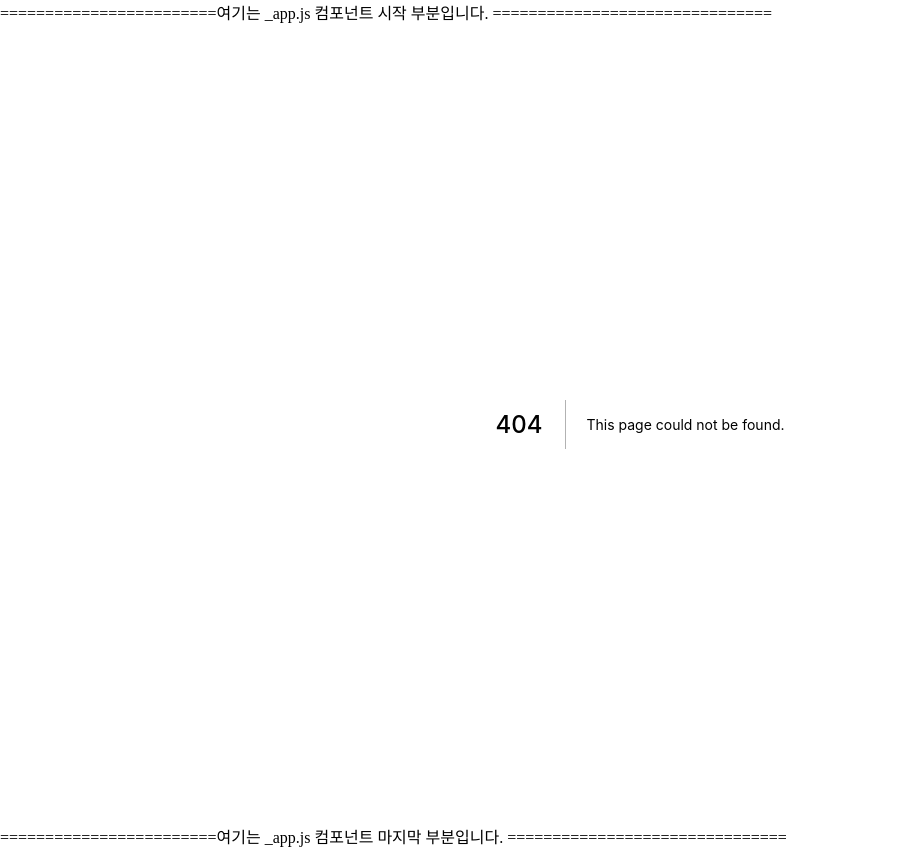
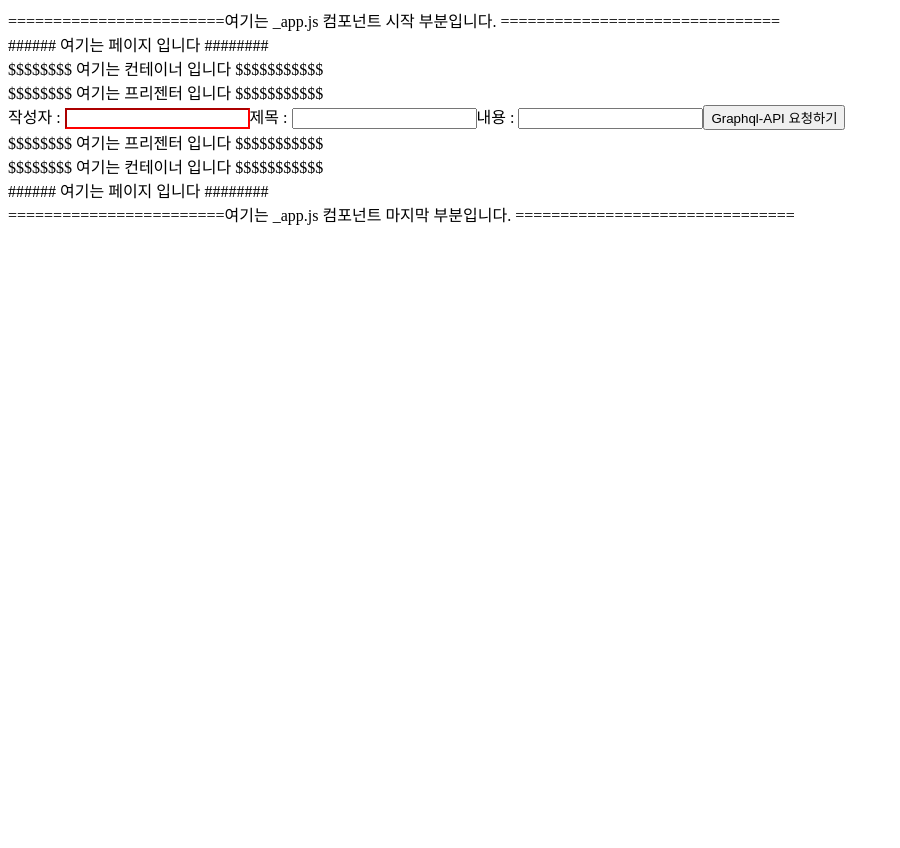
Before and after one commit to kiki8863/frontStudy, a Next.js app in the folder class/: page /section07/07-01-set-state in a window 1280 px wide. Before the commit this address had no page. Shown: the whole page, without its empty margins (0-900 px from the left). After the commit the page ends 800 px from the top, so only its background shows below. Built offline with nearby package versions, Linux system fonts and the light colour scheme.

Commit message:
section 7 완

```diff
--- /dev/null
+++ b/class/pages/section07/07-01-set-state/index.js
@@ -0,0 +1,14 @@
+import BoardWrite from "../../../src/components/units/board/07-write/BoardWrite.container"
+
+export default function GraphqlMutationPage( ) {
+
+
+    // 한 줄일때는 괄호() 필요 없음
+    return (
+        <div>
+            <div>###### 여기는 페이지 입니다 ########</div>
+            <BoardWrite />
+            <div>###### 여기는 페이지 입니다 ########</div>
+        </div>
+    )
+}
--- /dev/null
+++ b/class/src/components/units/board/07-write/BoardWrite.container.js
@@ -0,0 +1,69 @@
+import { useMutation } from "@apollo/client"
+import { useState } from "react";
+import { myGraphqlSet } from "./BoardWrite.queries";                                // export 는 골라서 가져오기 가능
+import BoardWriteUI from "./BoardWrite.presenter";                                  // export default 로 한개만 가져오기
+//import Abcdefg from "./BoardWrite.presenter";                                           // export default 이름 바꿔서 가져오기
+//import Abcdefg, { apple } from "./BoardWrite.presenter";                            // export default 와 export 같이 가져오기
+
+//import * as S from './BoardWrite.style'                                                          // export 한번에 다 가져오기
+//S.BlueButton
+//S.RedInput
+
+
+
+export default function BoardWrite () {
+    const [ isActive, setIsActive ] = useState ( false );
+    const [ writer , setWriter ] = useState();
+    const [ title , setTitle ] = useState();
+    const [ contents , setContents ] = useState();
+
+    const [ myFunction ] = useMutation(myGraphqlSet );
+
+    const onClickSubmit = async () => {
+        const result = await myFunction( {
+            variables : {                               // variables = $ 역할을 함
+                writer : writer,
+                title : title,
+                contents : contents
+            }
+        } );
+        console.log( result );
+    }
+
+    const onChangeWriter = ( event ) => {
+        setWriter( event.target.value );
+
+        if( writer && title && contents  ){
+            setIsActive( true );
+        }
+    }
+
+    const onChangeTitle = ( event ) => {
+        setTitle ( event.target.value );
+
+        if( writer && title && contents  ){
+            setIsActive( true );
+        }
+    }
+
+    const onChangeContents = ( event ) => {
+        setContents ( event.target.value );
+
+        if( writer && title && contents  ){
+            setIsActive( true );
+        }
+    }
+    return (
+        <div>
+            <div>$$$$$$$$ 여기는 컨테이너 입니다 $$$$$$$$$$$</div>
+            <BoardWriteUI
+            onClickSubmit = {onClickSubmit }
+            onChangeWriter = {onChangeWriter}
+            onChangeTitle = {onChangeTitle}
+            onChangeContents ={onChangeContents}
+            isActive = {isActive}
+            />
+            <div>$$$$$$$$ 여기는 컨테이너 입니다 $$$$$$$$$$$</div>
+        </div>
+    )
+}
--- /dev/null
+++ b/class/src/components/units/board/07-write/BoardWrite.presenter.js
@@ -0,0 +1,29 @@
+import { RedInput, BlueButton } from "./BoardWrite.style"
+
+
+export default function BoardWriteUI( props ) {
+
+
+    return(
+        <div>
+            <div>$$$$$$$$ 여기는 프리젠터 입니다 $$$$$$$$$$$</div>
+            <div>
+                작성자 : <RedInput
+                                    type="text"
+                                    onChange={ props.onChangeWriter }
+                                />
+                제목 : <input type="text" onChange={ props.onChangeTitle }/>
+                내용 : <input type="text" onChange={ props.onChangeContents }/>
+                <BlueButton
+                        onClick={ props.onClickSubmit }
+                        isActive = { props.isActive }
+                >
+                        Graphql-API 요청하기
+                </BlueButton>
+            </div>
+            <div>$$$$$$$$ 여기는 프리젠터 입니다 $$$$$$$$$$$</div>
+        </div>
+    )
+}
+
+export const apple = 3
--- /dev/null
+++ b/class/src/components/units/board/07-write/BoardWrite.queries.js
@@ -0,0 +1,11 @@
+import { gql } from "@apollo/client"
+
+export const myGraphqlSet = gql `
+    mutation createBoard( $writer : String, $title : String, $contents : String ) {
+        createBoard ( writer : $writer , title: $title, contents: $contents ) {
+            _id
+            number
+            message
+        }
+    }
+`
--- /dev/null
+++ b/class/src/components/units/board/07-write/BoardWrite.style.js
@@ -0,0 +1,11 @@
+import styled from "@emotion/styled";
+
+export const RedInput = styled.input`
+    border-color : red;
+`
+
+export const BlueButton = styled.button`
+    background-color: ${ (props) => props.isActive === true ? "yellow" : "" };
+
+
+`
```
